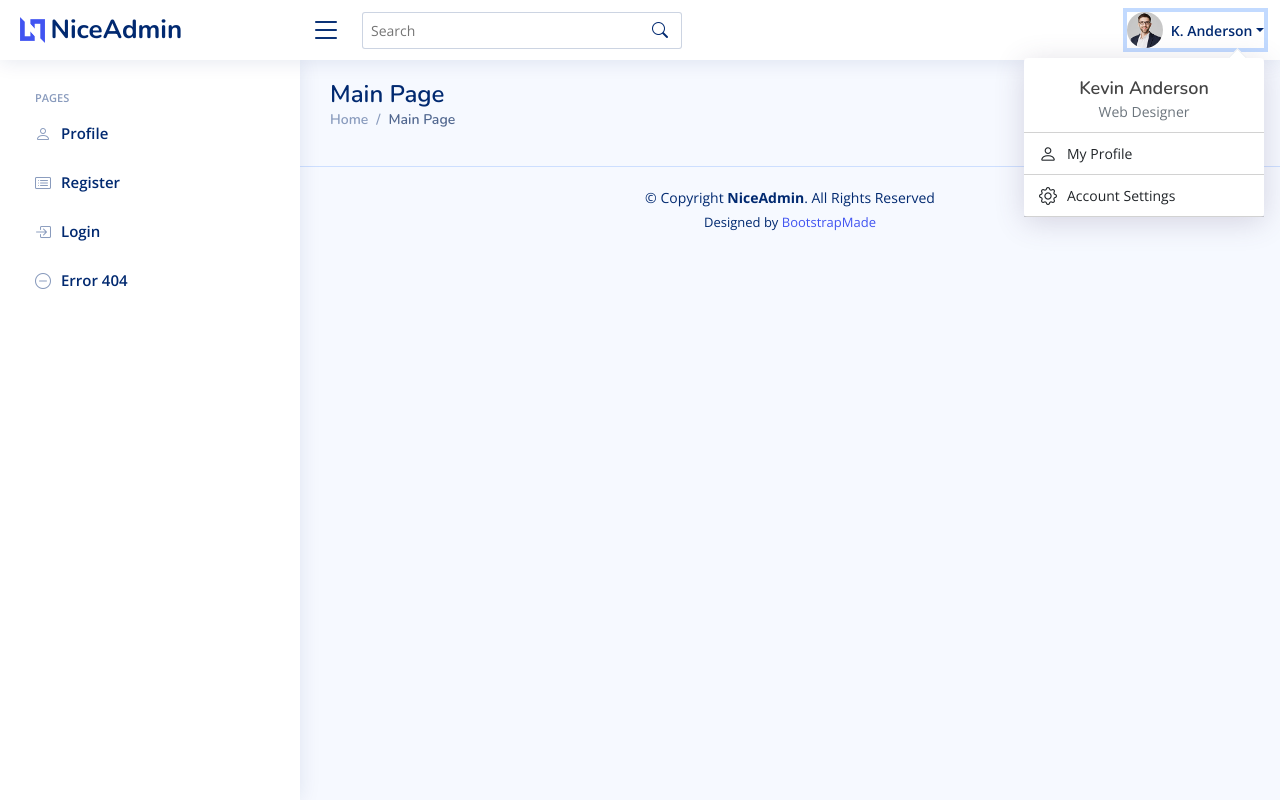
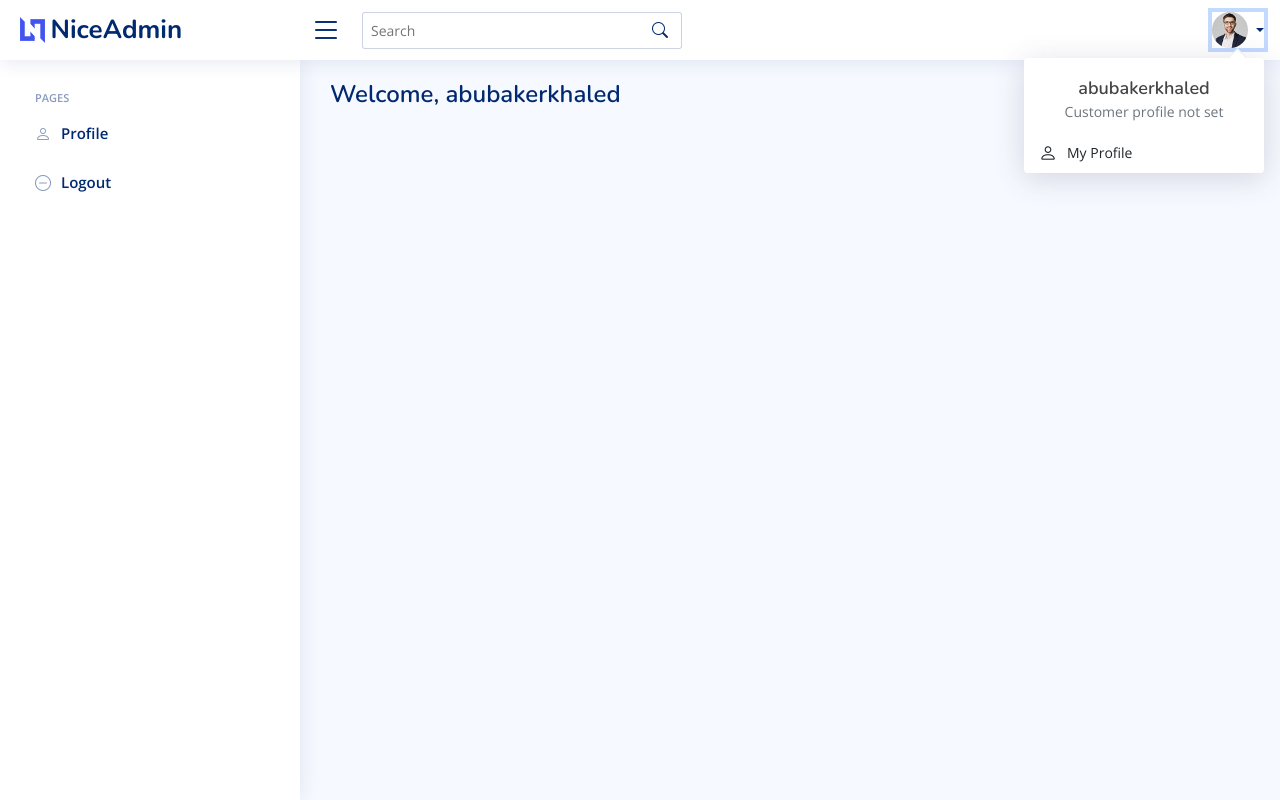
Before and after one commit to abubakerKhaled/django-tutorial, a Django app: page / in a window 1280 px wide, after a click that opens the changed part. Run offline with Django 5.2, Linux system fonts and the light colour scheme; a user stored in the database is signed in; data comes from the database, SQL or seed files in the repository; both versions use the stored data as it was after the commit; parts of the project's set-up code (start-up, migrations or seed data) failed here and were passed over; some libraries are stand-ins or nearby versions.

Commit message:
Login Logout Functionality

```diff
--- a/firstapp/views.py
+++ b/firstapp/views.py
@@ -2,7 +2,6 @@ from django.shortcuts import render, redirect
 from django.contrib.auth import login as auth_login, logout as auth_logout
 from django.contrib.auth.decorators import login_required
 from django.contrib.auth.models import User, auth
-from django.contrib.auth.forms import AuthenticationForm
 from .models import Customer
 from django.contrib import messages
 from .forms import CustomerForm
@@ -20,14 +19,20 @@ def error(request):
 
 def login(request):
     if request.method == "POST":
-        form = AuthenticationForm(request, data=request.POST)
-        if form.is_valid():
-            user = form.get_user()
-            auth_login(request, user)
-            return redirect("index")
+        username = request.POST['username']
+        password = request.POST['password']
+
+        user = auth.authenticate(username=username, password=password)
+
+        if user is not None:
+            auth.login(request, user)
+            return redirect('/')
+        else:
+            messages.info(request, 'Username or Password is Invalid')
+            return redirect('login')
+
     else:
-        form = AuthenticationForm()
-    return render(request, "login.html", {"form": form})
+        return render(request, "login.html")
 
 
 def register(request):
@@ -92,3 +97,14 @@ def create_customer(request):
 def logout(request):
     auth_logout(request)
     return redirect("login")
+
+
+## Some code for debugging
+def some_view(request):
+    if request.user.is_authenticated:
+        try:
+            customer = request.user.customer
+            print(f"Customer name: {customer.name}")
+        except Customer.DoesNotExist:
+            print("No customer object for this user")
+    return render(request, "your_template.html")
--- a/templates/index.html
+++ b/templates/index.html
@@ -64,38 +64,42 @@
         <li class="nav-item dropdown pe-3">
 
           <a class="nav-link nav-profile d-flex align-items-center pe-0" href="#" data-bs-toggle="dropdown">
-            <img src="{% static 'assets/img/profile-img.jpg' %}" alt="Profile" class="rounded-circle">
-            <span class="d-none d-md-block dropdown-toggle ps-2">K. Anderson</span>
+
+          {% if user.is_authenticated %}
+            {% if user.customer.profile_image %}
+              <img src="{{ user.customer.profile_image.url }}" alt="Profile" class="rounded-circle">
+            {% else %}
+              <img src="{% static 'assets/img/profile-img.jpg' %}" alt="Profile" class="rounded-circle">
+            {% endif %}
+            <span class="d-none d-md-block dropdown-toggle ps-2">{{ user.customer.name }}</span>
+          {% else %}
+            <span class="d-none d-md-block dropdown-toggle ps-2">{{ user.username }}</span>
+          {% endif %}
+
           </a><!-- End Profile Iamge Icon -->
 
           <ul class="dropdown-menu dropdown-menu-end dropdown-menu-arrow profile">
             <li class="dropdown-header">
-              <h6>Kevin Anderson</h6>
-              <span>Web Designer</span>
+              {% if user.is_authenticated %}
+                {% if user.customer %}
+                  <h6>{{ user.customer.name|default:user.username }}</h6>
+                  <span>{{ user.customer.job|default:"Role not set" }}</span>
+                {% else %}
+                  <h6>{{ user.username }}</h6>
+                  <span>Customer profile not set</span>
+                {% endif %}
+              {% else %}
+                <h6>Guest</h6>
+                <span>Not signed in</span>
+              {% endif %}
             </li>
-            <li>
-              <hr class="dropdown-divider">
-            </li>
-
             <li>
               <a class="dropdown-item d-flex align-items-center" href="profile.html">
                 <i class="bi bi-person"></i>
                 <span>My Profile</span>
               </a>
             </li>
-            <li>
-              <hr class="dropdown-divider">
-            </li>
 
-            <li>
-              <a class="dropdown-item d-flex align-items-center" href="profile.html">
-                <i class="bi bi-gear"></i>
-                <span>Account Settings</span>
-              </a>
-            </li>
-            <li>
-              <hr class="dropdown-divider">
-            </li>
 
           </ul><!-- End Profile Dropdown Items -->
 
@@ -120,8 +124,9 @@
           <span>Profile</span>
         </a>
       </li><!-- End Profile Page Nav -->
-
-      <li class="nav-item">
+      {% if user.is_authenticated%}
+      {% else %}
+            <li class="nav-item">
         <a class="nav-link collapsed" href="register.html">
           <i class="bi bi-card-list"></i>
           <span>Register</span>
@@ -134,21 +139,15 @@
           <span>Login</span>
         </a>
       </li><!-- End Login Page Nav -->
+      {% endif %}
+
 
       <li class="nav-item">
-        <a class="nav-link collapsed" href="error-404.html">
+        <a class="nav-link collapsed" href=" logout ">
           <i class="bi bi-dash-circle"></i>
-          <span>Error 404</span>
+          <span>Logout</span>
         </a>
-      </li><!-- End Error 404 Page Nav -->
-
-      {% comment %} <li class="nav-item">
-        <a class="nav-link collapsed" href="{% url 'logout' %}">
-          <i class="bi bi-dash-circle"></i>
-          <span>Error 404</span>
-        </a>
-      </li><!-- End Error 404 Page Nav --> {% endcomment %}
-
+      </li>
 
     </ul>
 
@@ -157,31 +156,17 @@
   <main id="main" class="main">
 
     <div class="pagetitle">
-      <h1>Main Page</h1>
-      <nav>
-        <ol class="breadcrumb">
-          <li class="breadcrumb-item"><a href="index.html">Home</a></li>
-          <li class="breadcrumb-item active">Main Page</li>
-        </ol>
-      </nav>
+      {% if user.is_authenticated%}
+        {% if user.customer %}
+          <h1>Welcome, {{user.customer.name}}</h1>
+          {% else %}
+          <h1>Welcome, {{user.username}}</h1>
+        {% endif %}
+      {% endif %}
     </div><!-- End Page Title -->
 
 
   </main><!-- End #main -->
-
-  <!-- ======= Footer ======= -->
-  <footer id="footer" class="footer">
-    <div class="copyright">
-      &copy; Copyright <strong><span>NiceAdmin</span></strong>. All Rights Reserved
-    </div>
-    <div class="credits">
-      <!-- All the links in the footer should remain intact. -->
-      <!-- You can delete the links only if you purchased the pro version. -->
-      <!-- Licensing information: https://bootstrapmade.com/license/ -->
-      <!-- Purchase the pro version with working PHP/AJAX contact form: https://bootstrapmade.com/nice-admin-bootstrap-admin-html-template/ -->
-      Designed by <a href="https://bootstrapmade.com/">BootstrapMade</a>
-    </div>
-  </footer><!-- End Footer -->
 
   <a href="#" class="back-to-top d-flex align-items-center justify-content-center"><i class="bi bi-arrow-up-short"></i></a>
 
```
Also changed, not shown: templates/login.html (+8 -7 lines), templates/profile.html (+0 -27 lines), templates/register.html (+0 -8 lines), db.sqlite3, firstapp/migrations/0005_customer_about.py (added), firstapp/migrations/0006_alter_customer_about.py (added), firstapp/migrations/0007_alter_customer_about.py (added), firstapp/migrations/0008_alter_customer_about.py (added), firstapp/models.py (line endings or trailing spaces), media/profile_images/2_1_14_2022_11_02_24_PM.png (added).
